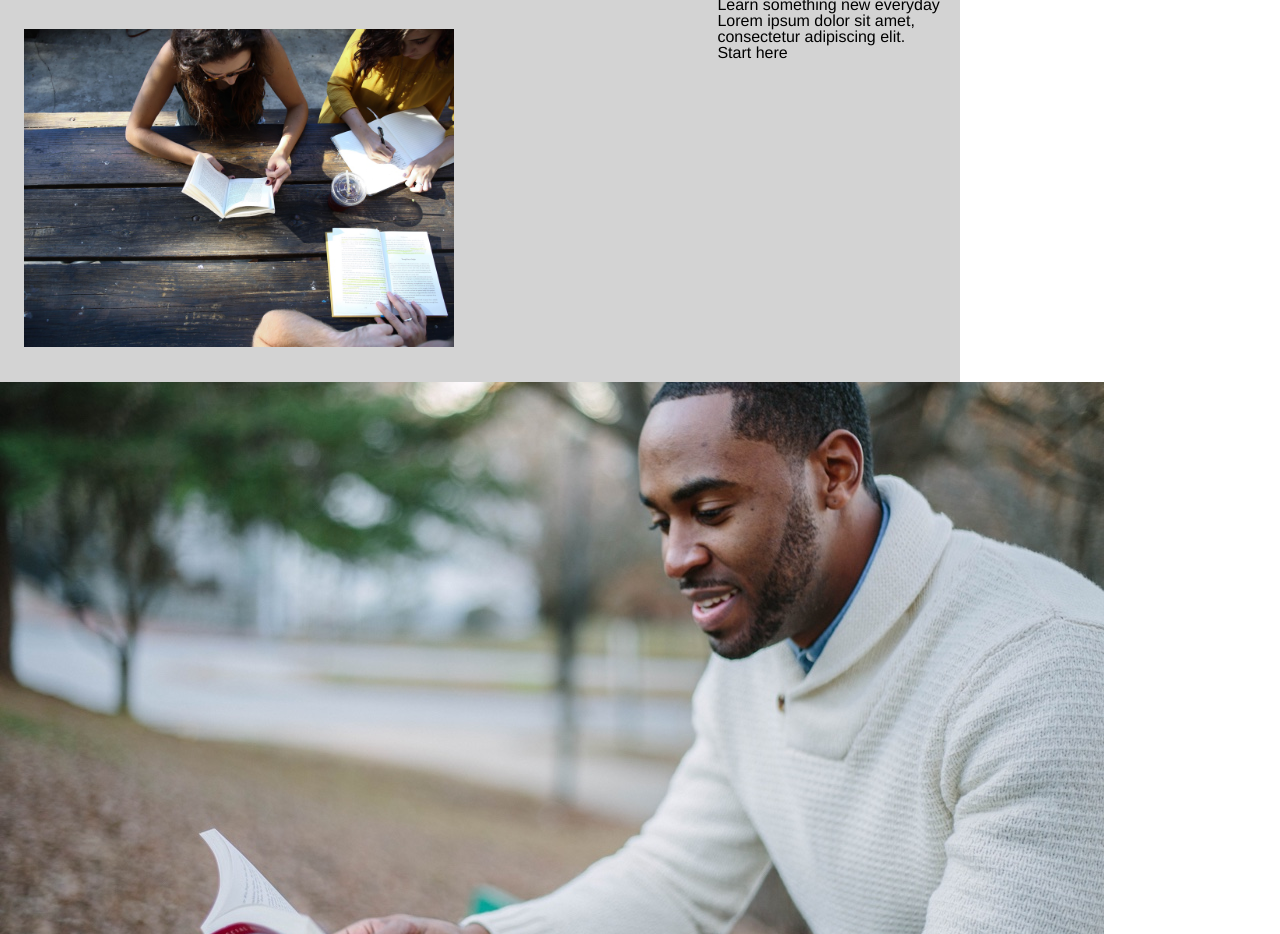
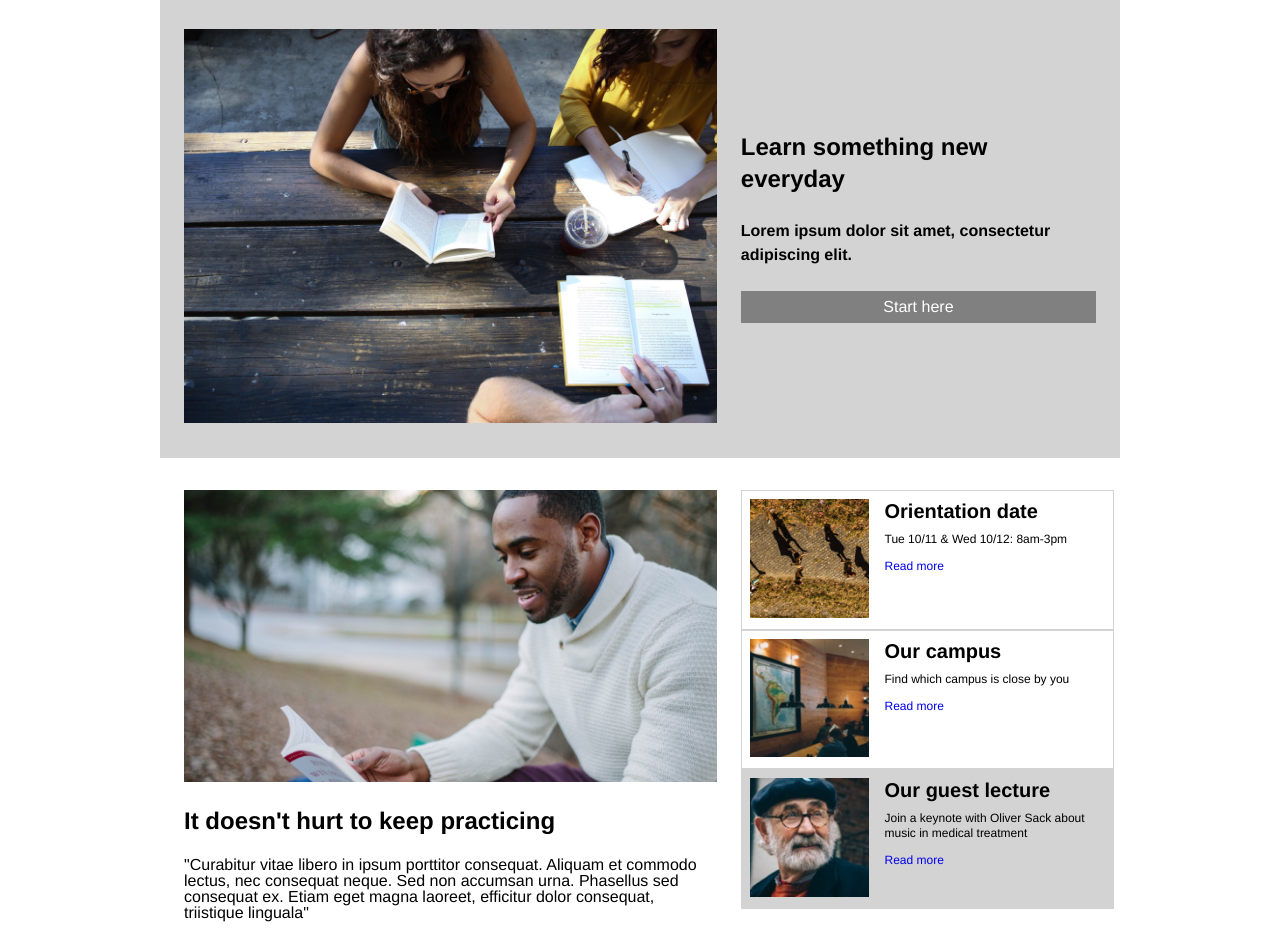
Before and after one commit to jimenda/Colmar, a plain HTML site: page index.html in a window 1280 px wide. Shown: the part 67-1001 px from the top of the page. Drawn offline with Linux system fonts and the light colour scheme.

Commit message:
Main Content Styling

```diff
--- a/index.html
+++ b/index.html
@@ -33,14 +33,14 @@
     </div>
 <!--Banner-->
     <div class="banner">
-      <div class="banner-image">
+      <div class="left-content">
         <img src="./resources/images/banner.jpg">
       </div>
-      <div class="headline-content">
+      <div class="right-content">
         <h2>Learn something new everyday</h2>
         <p>Lorem ipsum dolor sit amet, consectetur adipiscing elit.</p>
         <div class="button">
-          <p>Start here</p>
+          <a href="#">Start here</a>
         </div>
       </div>
     </div>
@@ -52,7 +52,7 @@
         <p>"Curabitur vitae libero in ipsum porttitor consequat.  Aliquam et commodo lectus, nec consequat neque.  Sed non accumsan urna.  Phasellus sed consequat ex.  Etiam eget magna laoreet, efficitur dolor consequat, triistique linguala"</p>
         <p>Emanuel, Sr. Strategist at Hiring.com</p>
       </div>
-      <div class="right-sidebar">
+      <div class="right-content">
         <div class="top">
           <div class="sidebar-image">
             <img src="./resources/images/information-orientation.jpg">
@@ -139,7 +139,7 @@
         <h3>Reimagine urban</h3>
         <p>"Curabitur vitae libero in ipsum porttitor consequat.  Aliquam et commodo lectus, nec consequat neque.  Sed non accumsan urna.  Phasellus sed consequat ex. Etiam eget magna laoreet, efficitur dolor consequat, tristique ligula."</p>
       </div>
-      <div class="right-sidebar">
+      <div class="right-content">
         <div class="top">
           <div class="sidebar-image">
             <img src="./resources/images/thesis-fisma.jpg">
--- a/resources/css/style.css
+++ b/resources/css/style.css
@@ -5,6 +5,7 @@ html {
 
 body {
   max-width: 960px;
+  margin: 0 auto;
 }
 
 /*Header Style*/
@@ -50,32 +51,41 @@ body {
 .banner {
   display: flex;
   background-color: lightgray;
+  width: 100%;
 }
 
-.banner img {
+.left-content {
   width: 60%;
-  margin: 2rem 1.5rem;
+  margin: 2rem 0 2rem 1.5rem;
 }
 
-.banner-content {
-  text-align: left;
-  margin: auto 0;
+.left-content img {
+  width: 100%;
 }
 
-.banner-content h2 {
-  font-size: 2rem;
+.right-content {
+  width: 40%;
+  text-align: left;
+}
+
+.banner .right-content {
+  margin: auto 1.5rem auto 1.5rem;
+}
+
+.banner .right-content h2 {
+  font-size: 1.5rem;
   line-height: 2rem;
   font-weight: bold;
 }
 
-.banner-content p {
-  font-size: 1.5rem;
+.banner .right-content p {
+  font-size: 1rem;
   line-height: 1.5rem;
   font-weight: bold;
   padding: 1.5rem 0;
 }
 
-.banner-content .button {
+.banner .right-content .button {
   background-color: gray;
   text-align: center;
   padding: 0.5rem 0;
@@ -85,3 +95,69 @@ body {
   text-decoration: none;
   color: white;
 }
+
+/*Main Content*/
+
+.main-content {
+  display: flex;
+  width: 100%;
+}
+
+.left-content h3 {
+  margin: 1.5rem 0;
+  font-size: 1.5rem;
+  font-weight: bold;
+}
+
+.left-content p {
+  margin: 1rem 0;
+}
+
+.top,
+.middle,
+.bottom {
+  display: flex;
+  width: 100%;
+  border: 1px solid lightgray;
+  padding: 0.5rem;
+}
+
+.bottom {
+  background-color: lightgray;
+}
+
+.main-content .right-content {
+  margin: auto 1.5rem auto 1.5rem;
+  margin-top: 2rem;
+}
+
+.sidebar-image {
+  width: 35%;
+  margin-right: 1rem;
+}
+
+.right-content img {
+  width: 100%;
+}
+
+.sidebar-content {
+  width: 65%;
+  line-height: 1.25;
+  margin: 0 auto;
+}
+
+.sidebar-content h4 {
+  font-size: 1.25rem;
+  font-weight: bold;
+  margin-bottom: 0.5rem;
+}
+
+.sidebar-content p {
+  font-size: 0.75rem;
+  margin-bottom: 0.5rem;
+}
+
+.sidebar-content a {
+  font-size: 0.75rem;
+  text-decoration: none;
+}
```
